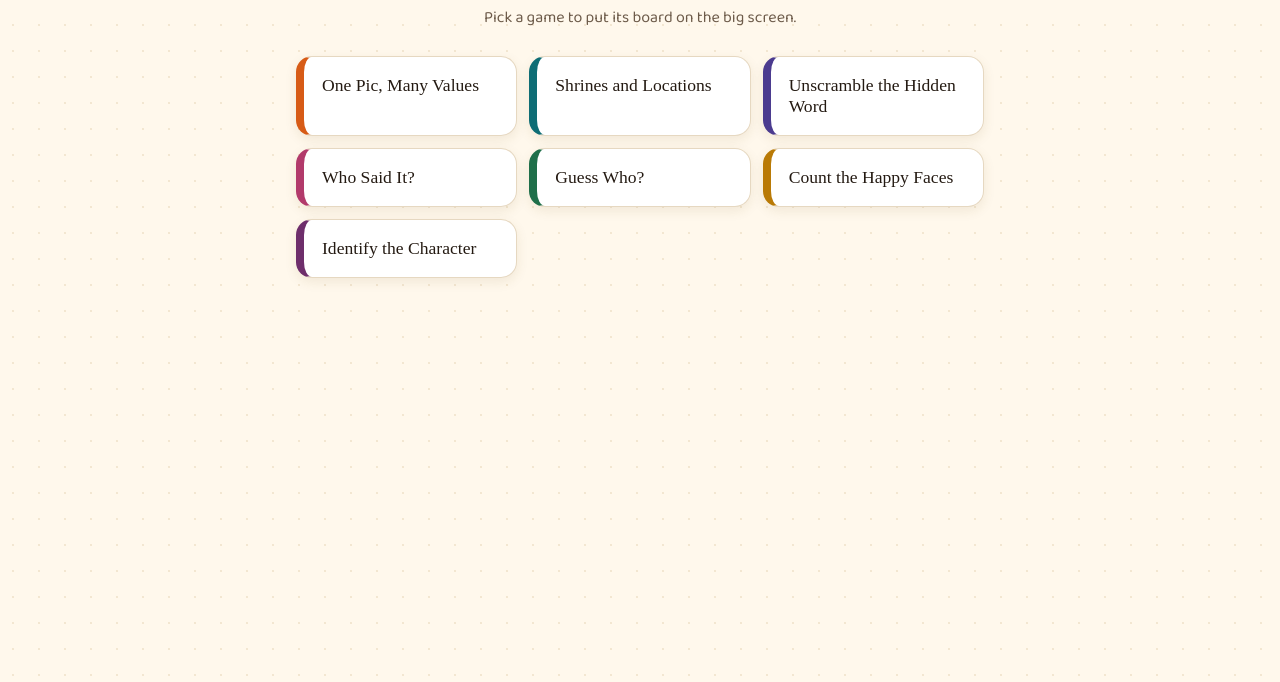
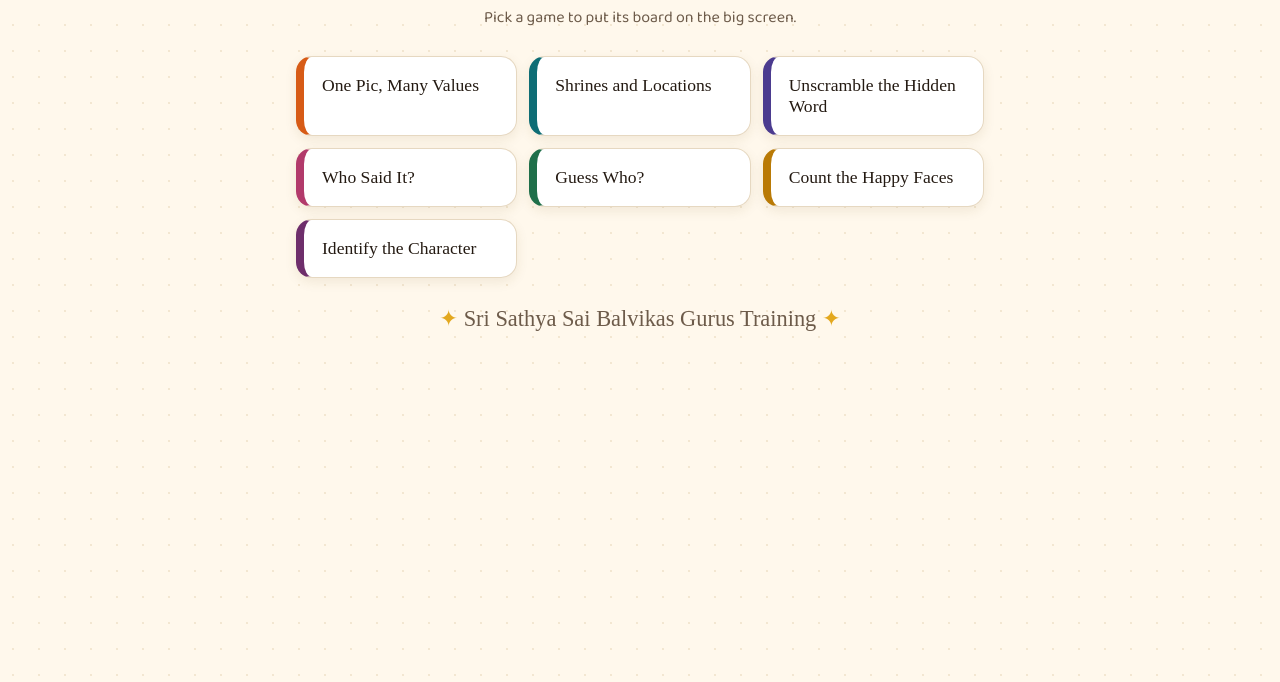
Before and after one commit to basicallybhavesh/Balvikas-Gurus-Training, a website: page leaderboard/index.html in a window 1280 px wide. Shown: the part 118-800 px from the top of the page. Drawn offline with Linux system fonts and the light colour scheme; a web font is replaced by a local one.

Commit message:
leaderboard name

```diff
--- a/leaderboard/index.html
+++ b/leaderboard/index.html
@@ -104,6 +104,14 @@
   .foot a{color:var(--ink-soft)}
   .foot .kbd{background:var(--card);border:1px solid var(--line);border-radius:6px;padding:1px 7px;font-weight:700;font-size:.8rem}
 
+  .site{
+    margin:26px 0 0;text-align:center;font-family:'Yatra One',serif;
+    font-size:clamp(1.05rem,2.2vw,1.4rem);color:var(--accent);
+    white-space:normal;overflow:visible;line-height:1.3
+  }
+  .site::before{content:'✦ ';color:var(--gold)}
+  .site::after{content:' ✦';color:var(--gold)}
+
   body.tv .foot,body.tv .meta .hint{display:none}
   body.tv .board{max-width:1180px}
 
@@ -121,6 +129,7 @@
 
 <main id="app" class="board" aria-live="polite"></main>
 
+<script src="/assets/site.js"></script>
 <script>
 (function () {
   const GAMES = [
@@ -132,6 +141,7 @@
     { slug: 'count-faces', title: 'Count the Happy Faces',       accent: 'marigold', tint: '#B97A06' },
     { slug: 'identify',    title: 'Identify the Character',      accent: 'plum',     tint: '#6E2E6B' }
   ];
+  const SITE_NAME = (window.SITE && (window.SITE.footer || window.SITE.name)) || 'Sri Sathya Sai Balvikas Gurus Training';
   const REFRESH_MS = 10000;
   const LIMIT = 50;
 
@@ -152,7 +162,8 @@
       '<p>Pick a game to put its board on the big screen.</p>' +
       '<div class="grid">' + GAMES.map(g =>
         '<a href="/leaderboard?game=' + g.slug + '" style="--tint:' + g.tint + '">' + esc(g.title) + '</a>'
-      ).join('') + '</div>';
+      ).join('') + '</div>' +
+      '<p class="site">' + esc(SITE_NAME) + '</p>';
     return;
   }
 
@@ -175,7 +186,8 @@
     '<footer class="foot">' +
       '<span>Points first; ties go to the faster finish. Checks for new scores every ' + (REFRESH_MS / 1000) + ' seconds.</span>' +
       '<span><a href="/leaderboard">All boards</a> &nbsp;·&nbsp; <a href="/' + game.slug + '">Play</a> &nbsp;·&nbsp; <span class="kbd">F</span> full screen</span>' +
-    '</footer>';
+    '</footer>' +
+    '<p class="site">' + esc(SITE_NAME) + '</p>';
 
   const podium = document.getElementById('podium');
   const list = document.getElementById('list');
```
